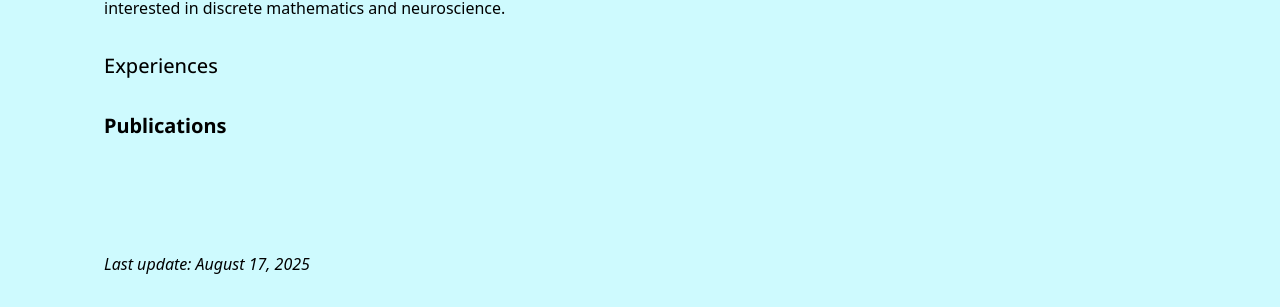
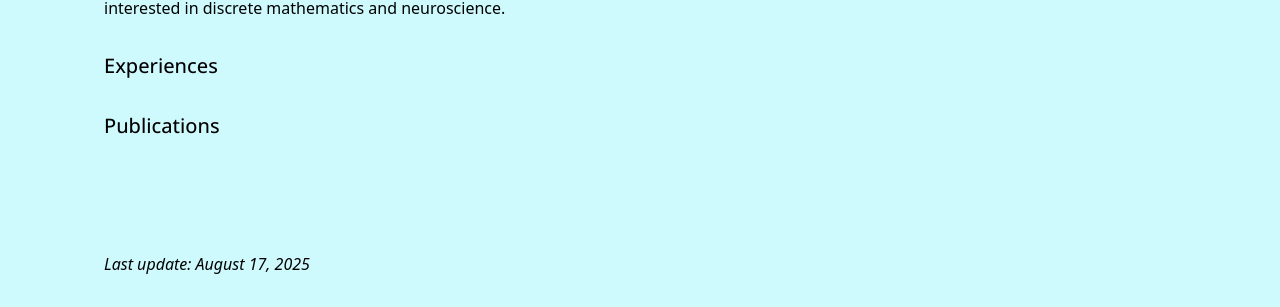
Before and after one commit to psi241/psi241.github.io, a Jekyll site: the page built from index.html, in a window 1280 px wide. Shown: the part 222-529 px from the top of the page. Built offline with Jekyll 4.4.1, drawn with Linux system fonts in a browser that asks for light colours.

Commit message:
Publications

```diff
--- a/_includes/home.html
+++ b/_includes/home.html
@@ -20,13 +20,15 @@
         <h2 class="text-xl noto-sans-h2">
             Experiences
         </h2>
-        <div class = "grid grid-cols-[135px_1fr] noto-sans-body">
+        <div class = "grid grid-cols-[180px_1fr] noto-sans-body">
             {% for exp in site.data.exp %}
                 <span>{{ exp.date }}</span>
                 <span>{{ exp.name }}</span>
+                <span class = "text-sm">{{ exp.location }}</span>
+                <span class = "text-sm italic">{{ exp.organization }}</span>
                 <span></span>
                 <span>
-                    <ul class = "list-disc ml-5">
+                    <ul class = "list-disc ml-8 text-sm">
                         {% for line in exp.description %}
                             <li>{{ line }}</li>
                         {% endfor %}
@@ -38,8 +40,17 @@
 
     <div>
         <h2 class="text-xl noto-sans-h2">
-            <b>Publications</b>
+            Publications
         </h2>
+        <div class = "noto-sans-body">
+            {% for entry in site.data.publications %}
+                <div class = "ml-8">
+                    <a href="{{ entry.url }}"><b>{{ entry.title }}</b></a>
+                </div>
+                <div class = "ml-8">{{ entry.authors }}</div>
+                <div class = "ml-8 italic">{{ entry.published }}</div>
+            {% endfor %}
+        </div>
     </div>
 
     <p class = "mt-20">
```
